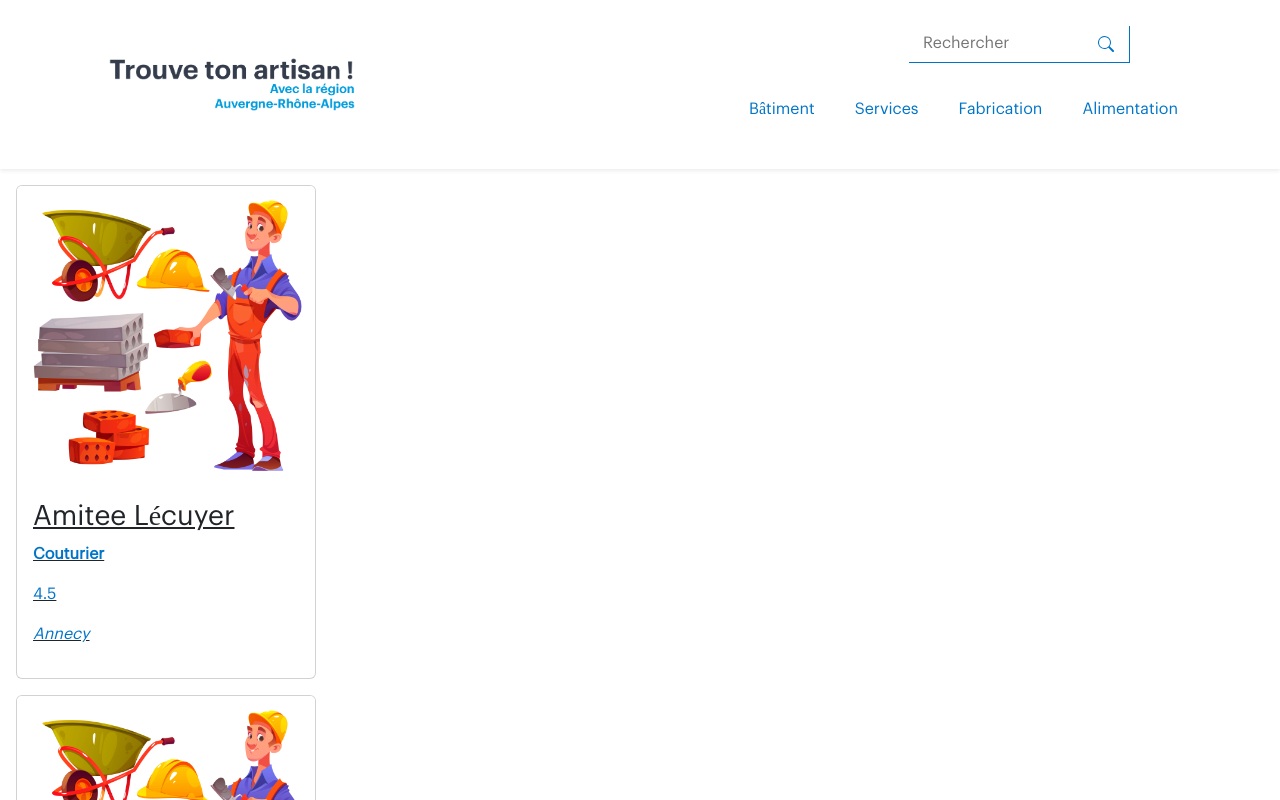
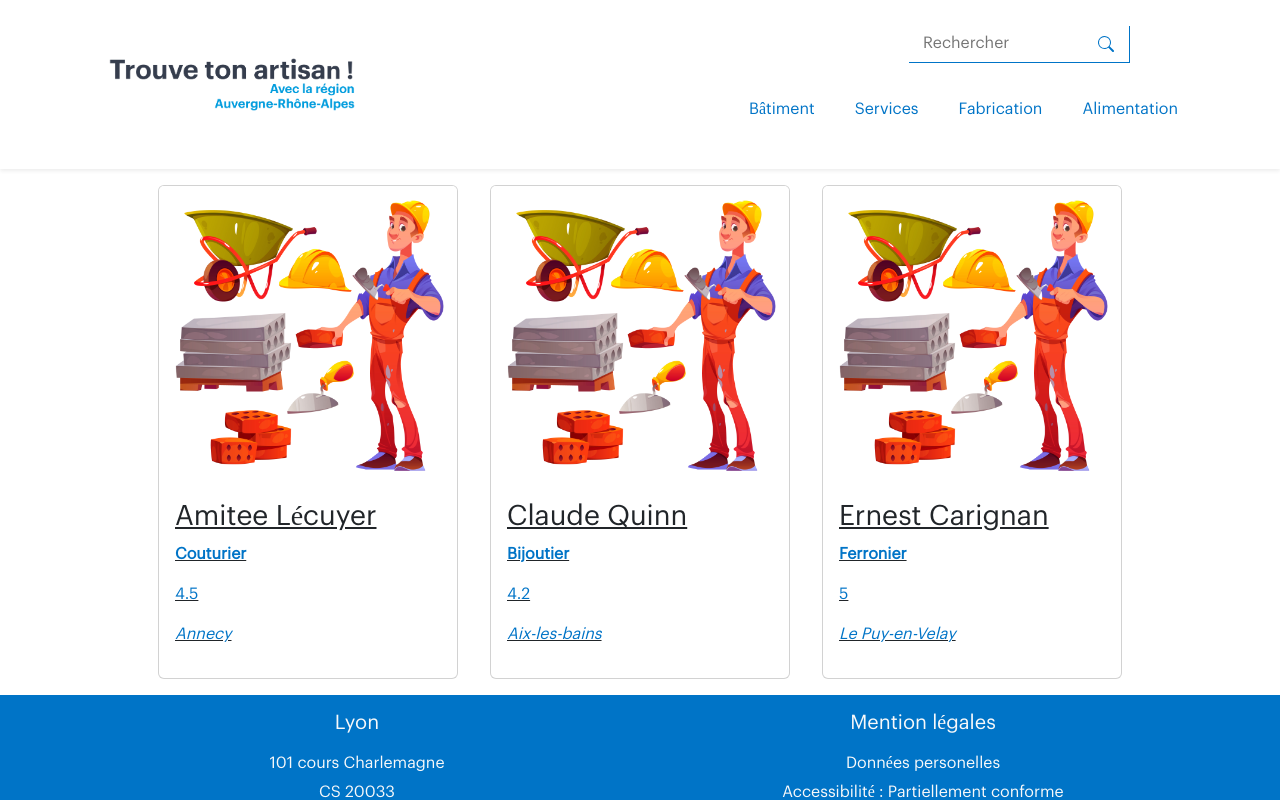
Before and after one commit to Dada-nol/TrouveTonArtisan, a React (Create React App) app: page /Fabrication in a window 1280 px wide. Shown: the top 800 px of the page. Built offline with nearby package versions, Linux system fonts and the light colour scheme.

Commit message:
modification de datas.map pour que la liste n'affiche les artisans par category et suppression de cardlist

```diff
--- a/src/Pages/ArtisanCategory.jsx
+++ b/src/Pages/ArtisanCategory.jsx
@@ -6,16 +6,17 @@ function ArtisanCategory(props) {
   const { datas } = useContext(ArtisanContext);
 
   return (
-    <div className="artisan-category">
-      {datas.map((datas) => {
-        if (props.category === datas.category) {
+    <div className="card-list container ">
+      <div className="row d-flex justify-content-center">
+        {datas.map((artisan) => {
+          if (props.category === artisan.category) {
             return (
               <Card
-              key={datas.id}
-              name={datas.name}
-              note={datas.note}
-              location={datas.location}
-              specialty={datas.specialty}
+                key={artisan.id}
+                name={artisan.name}
+                note={artisan.note}
+                location={artisan.location}
+                specialty={artisan.specialty}
               ></Card>
             );
           } else {
@@ -23,6 +24,7 @@ function ArtisanCategory(props) {
           }
         })}
       </div>
+    </div>
   );
 }
 
--- a/src/Pages/ArtisanDetail.jsx
+++ b/src/Pages/ArtisanDetail.jsx
@@ -1,7 +1,7 @@
 import React from "react";
 
 function ArtisanDetail() {
-  return <div>ArtisanDetail</div>;
+  return <div></div>;
 }
 
 export default ArtisanDetail;
--- a/src/Pages/Home.jsx
+++ b/src/Pages/Home.jsx
@@ -1,7 +1,11 @@
-import React from "react";
+import React, { useContext } from "react";
+import Card from "../Components/Card";
+import { ArtisanContext } from "../Context/ArtisanContext";
 import "../Css/style.css";
 
 const Home = () => {
+  const { datas } = useContext(ArtisanContext);
+
   return (
     <>
       <section className="container shadow p-3 mt-5 mb-5 bg-body rounded">
@@ -33,7 +37,23 @@ const Home = () => {
       <section className="container shadow p-3 mt-3 mb-3 bg-body rounded">
         <div className="row">
           <h2 className="fw-bold">Les employés du mois</h2>
-          <div>{/* mettre les employé du mois ici */}</div>
+          <div className="row d-flex justify-content-center">
+            {datas.map((artisan, i) => {
+              if (datas[i].top === true) {
+                return (
+                  <Card
+                    key={artisan.id}
+                    name={artisan.name}
+                    note={artisan.note}
+                    location={artisan.location}
+                    specialty={artisan.specialty}
+                  ></Card>
+                );
+              } else {
+                return null;
+              }
+            })}
+          </div>
         </div>
       </section>
     </>
```
Also changed, not shown: src/Components/CardList.jsx (deleted, +0 -23 lines). Lines whose indentation alone changed are shown as unchanged.
